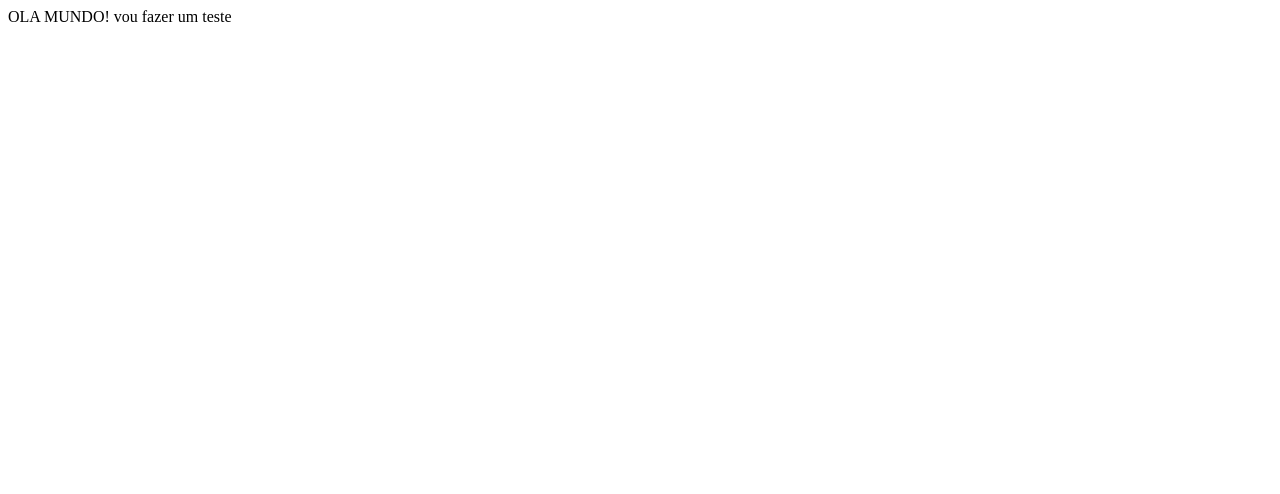
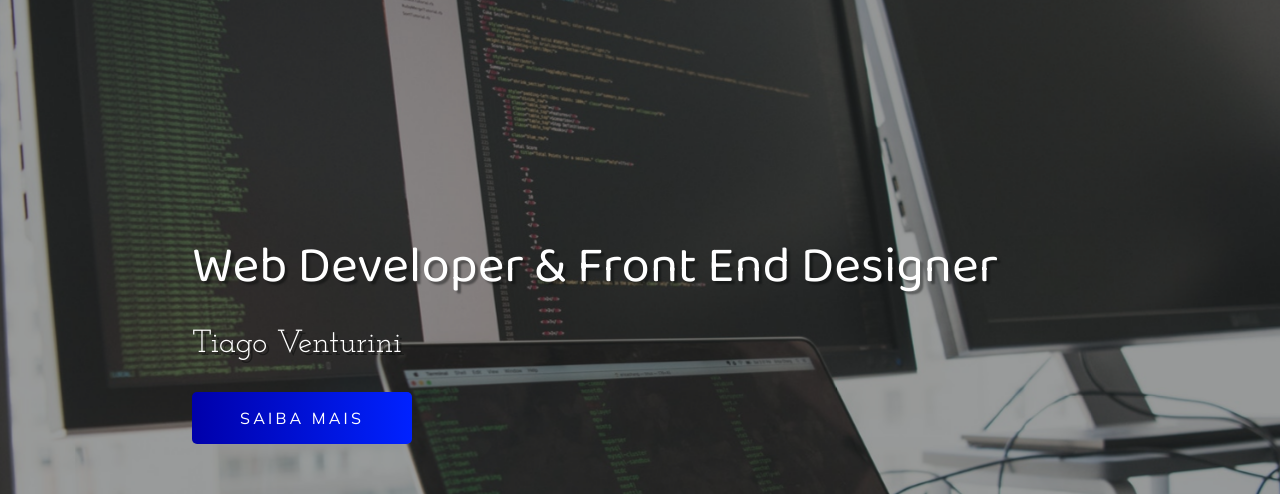
Before and after one commit to tiagoventurini/Single_Page, a plain HTML site: page index.html in a window 1280 px wide. Shown: the top 494 px of the page. Drawn offline with Linux system fonts and the light colour scheme.

Commit message:
:packege: header

```diff
--- a/index.html
+++ b/index.html
@@ -4,12 +4,29 @@
     <meta charset="UTF-8">
     <meta http-equiv="X-UA-Compatible" content="IE=edge">
     <meta name="viewport" content="width=device-width, initial-scale=1.0">
+    <link rel="apple-touch-icon" sizes="180x180" href="img/apple-touch-icon.png">
+    <link rel="icon" type="image/png" sizes="32x32" href="img/favicon-32x32.png">
+    <link rel="icon" type="image/png" sizes="16x16" href="img/favicon-16x16.png">
+    <link rel="manifest" href="/site.webmanifest">
     <title>Portfólio</title>
     <link rel="stylesheet" href="style.css">
 
 </head>
 <body>
-    OLA MUNDO!
-    vou fazer um teste
+    <div class="container">
+        <header>
+            <div class="img-wrapper">
+                <img src="img/bg.jpg" alt="">
+            </div>
+            <div class="banner">
+                <h1> Web Developer & Front End Designer</h1>
+                <p> Tiago Venturini </p>
+                <button>Saiba Mais</button>
+            </div>
+        </header>
+    </div>
+
+
+
 </body>
 </html>
--- a/style.css
+++ b/style.css
@@ -2,3 +2,93 @@
 @import url('https://fonts.googleapis.com/css2?family=Baloo+Da+2:wght@400;500;600;800&family=Josefin+Slab:ital,wght@0,100;0,200;0,300;0,400;0,600;0,700;1,300;1,500;1,700&family=Mulish:wght@200;300;400;500;800;900&display=swap');
 
 @import url('https://cdnjs.cloudflare.com/ajax/libs/font-awesome/5.15.3/css/all.min.css');
+
+*{
+    margin: 0;
+    padding: 0;
+}
+
+header{
+    width: 100%;
+    height: 100vh;
+    overflow: hidden;
+    position: relative;
+}
+
+.img-wrapper{
+    width: 100%;
+    height: 100%;
+    overflow: hidden;
+    background-color: rgba(0, 05, 05, 0.8);
+}
+.img-wrapper img{
+    width: 100%;
+    height: 100%;
+    object-fit: cover;
+    opacity: 0.5;
+    animation: zoom 25s;
+}
+@keyframes zoom{
+    0%{
+        transform: scale(1.4);
+    }
+    100%{
+        transform: scale(1) ;
+    }
+}
+.banner{
+    position: absolute;
+    top: 30%;
+    left: 15%;
+}
+.banner h1{
+    color: #fff;
+    font-size: 3.2rem;
+    font-family: "Baloo Da 2", serif;
+    font-weight: 400;
+    text-shadow: .2rem  .2rem 2px rgba(0, 5, 5, 0.4);
+    line-height: 3.5rem;
+    margin-bottom: 2rem;
+    opacity: 0;
+    animation: moveBanner 1s 0.1s forwards;
+}
+.banner p{
+    font-family: "Josefin Slab", serif;
+    color: #fff;
+    font-size: 2rem;
+    text-shadow: 0.2rem .2rem rgba(0, 5, 5, 0.4);
+    margin-bottom: 2rem;
+    opacity: 0;
+    animation: moveBanner 1s 0.6s forwards;
+}
+.banner button{
+    font-family: "Mulish", serif;
+    color: #fff;
+    font-size: 1.0rem;
+    letter-spacing: 0.2rem;
+    text-transform: uppercase;
+    background: #00f;
+    background: -webkit-linear-gradient(to right, #00a, #02f);
+    background: linear-gradient(to right, #00a, #02f);
+    padding: 1rem 3rem;
+    border: none;
+    border-radius: 5px;
+    cursor: pointer;
+    opacity: 0;
+    animation: moveBanner 1s 1.3s forwards;
+}
+
+.banner button:hover{
+    opacity: 0.8;
+    color: #000;
+
+}
+@keyframes moveBanner{
+    0%{
+        transform: translateY(10rem) rotateY(-30deg);
+    }
+    100% {
+        transform: translateY(0) ;
+        opacity: 1;
+    }
+}
```
Also changed, not shown: img/android-chrome-192x192.png (renamed from android-chrome-192x192.png), img/android-chrome-512x512.png (renamed from android-chrome-512x512.png), img/apple-touch-icon.png (renamed from apple-touch-icon.png), img/bg.jpg (added), img/favicon-16x16.png (renamed from favicon-16x16.png), img/favicon-32x32.png (renamed from favicon-32x32.png), site.webmanifest, 1 other file.
